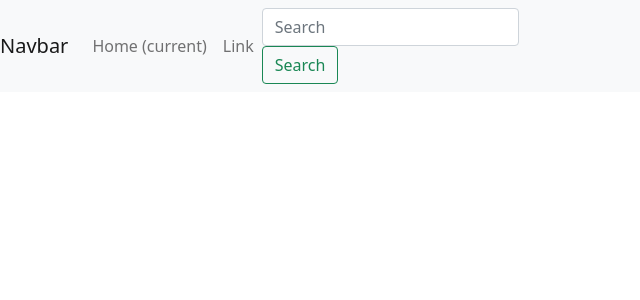
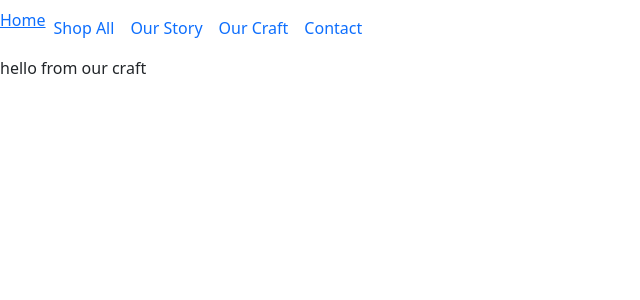
Before and after one commit to ReemZolfakkar/Accessories, a React (Create React App) app: page /OurCraft in a window 1280 px wide. Shown: the top 300 px of the page, without its empty margins (0-640 px from the left). Built offline with nearby package versions, Linux system fonts and the light colour scheme.

Commit message:
Design files

```diff
--- a/package.json
+++ b/package.json
@@ -10,6 +10,7 @@
     "react": "^17.0.2",
     "react-dom": "^17.0.2",
     "react-icons": "^4.3.1",
+    "react-router-dom": "^5.3.0",
     "react-scripts": "5.0.0",
     "web-vitals": "^2.1.4"
   },
--- a/src/App.js
+++ b/src/App.js
@@ -1,12 +1,35 @@
-import "./App.css";
-import 'bootstrap/dist/css/bootstrap.min.css';
+import "./Styles/App.css";
+import "bootstrap/dist/css/bootstrap.min.css";
 import Navbar from "./Components/Navbar";
+import { Route, BrowserRouter, Switch } from "react-router-dom";
+import Home from "./Components/Home/Home";
+import ShopAll from "./Components/ShopAll/ShopAll";
+import OurCraft from "./Components/OurCraft/OurCraft";
+import OurStory from "./Components/OurStory/OurStory";
+import Contact from "./Components/Contact/Contact";
 
 function App() {
   return (
-    <div className="App">
+    <BrowserRouter>
       <Navbar />
-    </div>
+      <Switch>
+        <Route path="/ShopAll">
+          <ShopAll />
+        </Route>
+        <Route path="/OurStory">
+          <OurStory />
+        </Route>
+        <Route path="/OurCraft">
+          <OurCraft />
+        </Route>
+        <Route path="/Contact">
+          <Contact />
+        </Route>
+        <Route path="/">
+          <Home />
+        </Route>
+      </Switch>
+    </BrowserRouter>
   );
 }
 
--- a/src/Components/Register.js
+++ b/src/Components/Authentication/Register.js
@@ -3,7 +3,7 @@ import React from 'react'
 function Register() {
     return (
         <div>
-
+            hello from register
         </div>
     )
 }
--- /dev/null
+++ b/src/Components/Contact/Contact.js
@@ -0,0 +1,7 @@
+import React from "react";
+
+function Contact() {
+  return <div>hello from contact</div>;
+}
+
+export default Contact;
--- a/src/Components/Login.js
+++ b/src/Components/Home/Home.js
@@ -1,6 +1,6 @@
 import React from 'react'
 
-function Login() {
+function Home() {
     return (
         <div>
 
@@ -8,4 +8,4 @@ function Login() {
     )
 }
 
-export default Login
+export default Home
--- a/src/Components/Navbar.js
+++ b/src/Components/Navbar.js
@@ -1,29 +1,53 @@
-import React from 'react'
+import React from "react";
+import { Link } from "react-router-dom";
 
 function Navbar() {
   return (
-        <nav className="navbar navbar-expand-lg navbar-light bg-light">
-        <a className="navbar-brand" href="#">Navbar</a>
-        <button className="navbar-toggler" type="button" data-toggle="collapse" data-target="#navbarSupportedContent" aria-controls="navbarSupportedContent" aria-expanded="false" aria-label="Toggle navigation">
-          <span className="navbar-toggler-icon"></span>
-        </button>
-
-        <div className="collapse navbar-collapse" id="navbarSupportedContent">
+    <nav className="navbar navbar-expand-lg">
+      <div className="collapse navbar-collapse" id="navbar">
         <ul className="navbar-nav mr-auto">
-            <li className="nav-item active">
-              <a className="nav-link" href="#">Home <span className="sr-only">(current)</span></a>
+          <li className="nav-item">
+            <Link to={"/"}>Home</Link>
           </li>
           <li className="nav-item">
-              <a className="nav-link" href="#">Link</a>
+            <Link className="nav-link" to="/ShopAll">
+              Shop All
+            </Link>
+          </li>
+          <li className="nav-item">
+            <Link className="nav-link" to="/OurStory">
+              Our Story
+            </Link>
+          </li>
+          <li className="nav-item">
+            <Link className="nav-link" to="/OurCraft">
+              Our Craft
+            </Link>
+          </li>
+          <li className="nav-item">
+            <Link className="nav-link" to="/Contact">
+              Contact
+            </Link>
           </li>
         </ul>
-          <form className="form-inline my-2 my-lg-0">
-            <input className="form-control mr-sm-2" type="search" placeholder="Search" aria-label="Search"/>
-            <button className="btn btn-outline-success my-2 my-sm-0" type="submit">Search</button>
+        {/* <form className="form-inline my-2 my-lg-0">
+          <input
+            className="form-control mr-sm-2"
+            type="search"
+            placeholder="Search"
+            aria-label="Search"
+          />
+          <button
+            className="btn btn-outline-success my-2 my-sm-0"
+            type="submit"
+          >
+            Search
+          </button>
         </form>
+      */}
       </div>
     </nav>
-    )
+  );
 }
 
 export default Navbar;
--- /dev/null
+++ b/src/Components/OurCraft/OurCraft.js
@@ -0,0 +1,8 @@
+import React from 'react'
+
+function OurCraft() {
+    return <div>hello from our craft</div>;
+
+}
+
+export default OurCraft
--- /dev/null
+++ b/src/Components/OurStory/OurStory.js
@@ -0,0 +1,7 @@
+import React from "react";
+
+function OurStory() {
+  return <div>hello from our story</div>;
+}
+
+export default OurStory;
--- /dev/null
+++ b/src/Components/ShopAll/ShopAll.js
@@ -0,0 +1,7 @@
+import React from "react";
+
+function ShopAll() {
+  return <div>hello from shop all</div>;
+}
+
+export default ShopAll;
--- /dev/null
+++ b/src/Styles/App.css
@@ -0,0 +1,3 @@
+.main-color{
+    color:#BC4C31;
+}
```
Also changed, not shown: src/Components/Authentication/Login.js (added, +8 -0 lines), src/App.css (deleted), 1 other file (tests, documents, lock files or other folders). Lines whose indentation alone changed are shown as unchanged.
